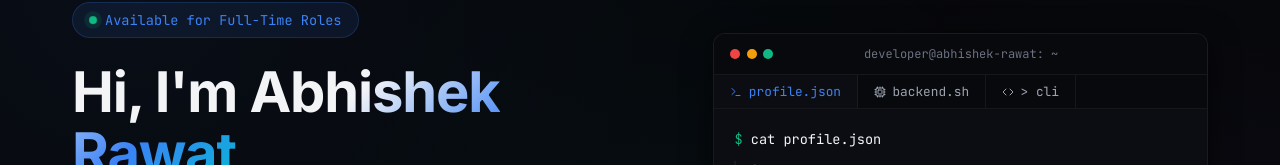
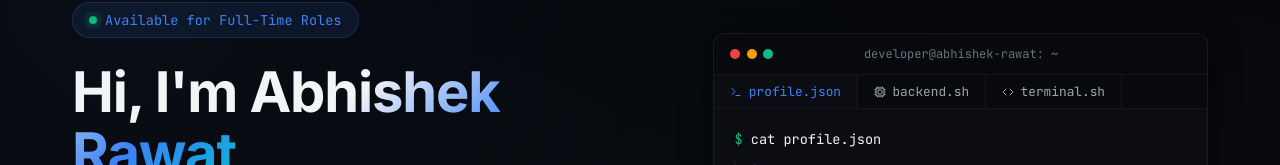
Before and after one commit to abhirawat03/My-portfolio, a React (Vite) app: page / in a window 1280 px wide. Shown: the part 177-342 px from the top of the page. Built offline with nearby package versions, Linux system fonts and the light colour scheme.

Commit message:
style: rename CLI tab to terminal.sh for design consistency

```diff
--- a/src/App.jsx
+++ b/src/App.jsx
@@ -472,7 +472,7 @@ ${formState.message}
               {[
                 { key: 'profile', icon: <TerminalIcon size={12}/>, label: 'profile.json', activeColor: 'var(--color-primary)' },
                 { key: 'skills',  icon: <Cpu size={12}/>,          label: 'backend.sh',   activeColor: 'var(--color-accent-cyan)' },
-                { key: 'cli',     icon: <Code size={12}/>,         label: '> cli',        activeColor: 'var(--color-accent-emerald)' },
+                { key: 'cli',     icon: <Code size={12}/>,         label: 'terminal.sh',  activeColor: 'var(--color-accent-emerald)' },
               ].map(tab => (
                 <button
                   key={tab.key}
```
